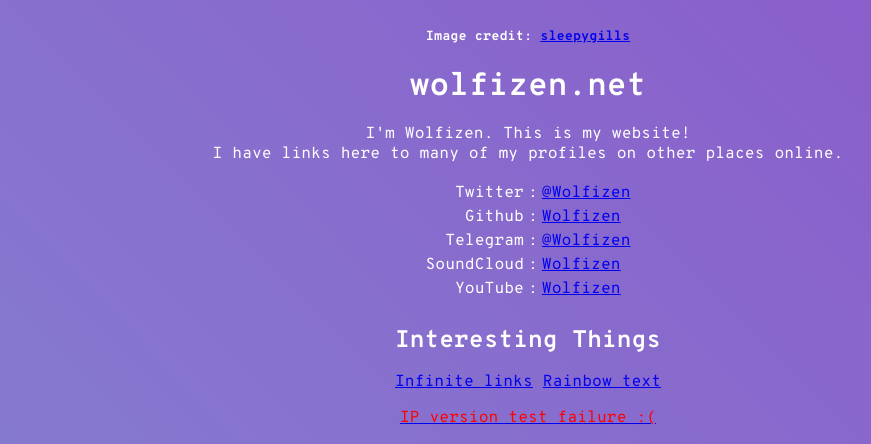
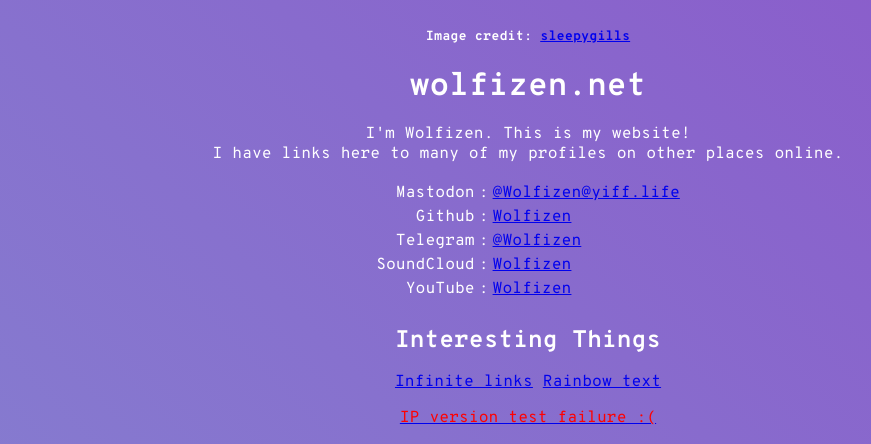
Before and after one commit to Wolfizen/wolfizen_net, a Django app: template wolfizen_net/templates/main/root.html in a window 1280 px wide. Shown: the part 520-964 px from the top of the page, without its empty margins (112-983 px from the left). Run offline with Django 3.2, Linux system fonts and the light colour scheme; the template is opened without the code that fills it, so the values that code supplies are empty.

Commit message:
Replace Twitter link with Mastodon link

```diff
--- a/wolfizen_net/templates/main/root.html
+++ b/wolfizen_net/templates/main/root.html
@@ -83,9 +83,9 @@
     </p>
     <table id="links-table">
         <tr>
-            <td>Twitter</td>
+            <td>Mastodon</td>
             <td>:</td>
-            <td><a href="https://twitter.com/Wolfizen">@Wolfizen</a></td>
+            <td><a rel="me" href="https://yiff.life/@Wolfizen">@Wolfizen@yiff.life</a></td>
         </tr>
         <tr>
             <td>Github</td>
```
